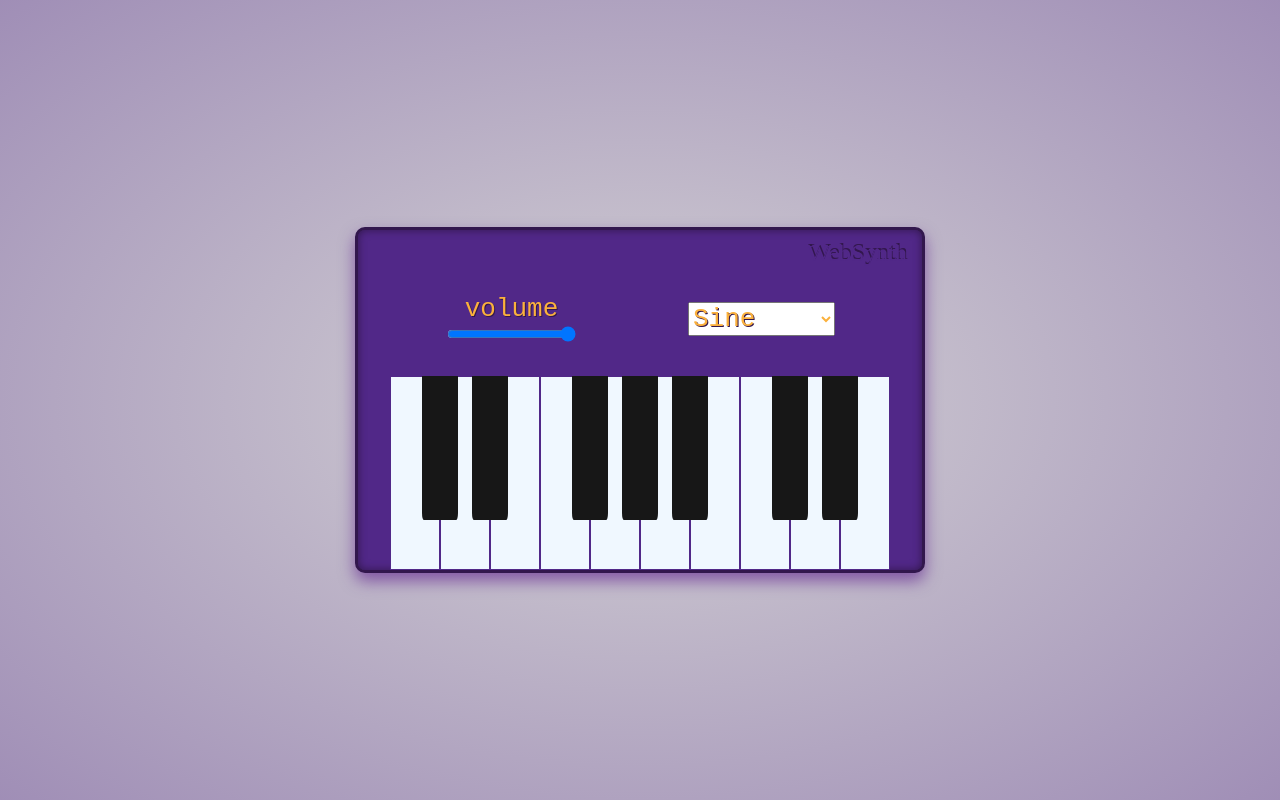
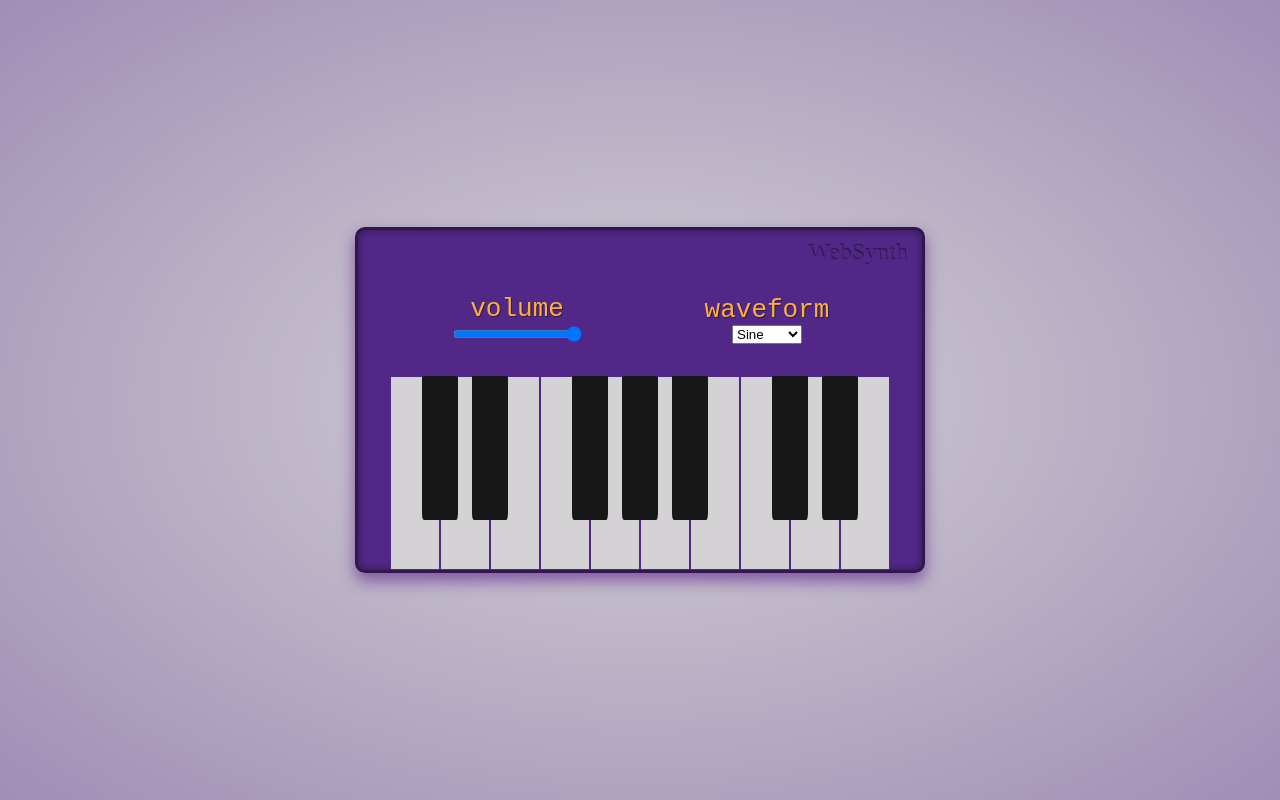
Before and after one commit to jumpbubble/WebSynth, a React (Create React App) app: page / in a window 1280 px wide. Built offline with nearby package versions, Linux system fonts and the light colour scheme.

Commit message:
tweak options styles before work on knobs

```diff
--- a/src/components/Rack.scss
+++ b/src/components/Rack.scss
@@ -40,18 +40,16 @@ $synth-detail-color-secondary: #FBB13C	; // goldenrod
       flex-direction: row;
       display: flex;
 
-      * {
-        font-family: monospace;
-        font-size: 1em;
-        color: $synth-detail-color-secondary;
-        text-shadow: 1px 1px $synth-border-color;
-      }
-
       .knob {
         margin: auto;
         flex-direction: column;
         text-align: center;
         display: flex;
+
+        font-family: monospace;
+        font-size: 1em;
+        color: $synth-detail-color-secondary;
+        text-shadow: 1px 1px $synth-border-color;
       }
 
       .selector {
@@ -70,7 +68,7 @@ $synth-detail-color-secondary: #FBB13C	; // goldenrod
 
 // NOTE: computed styles could cause performance issues eventually,
 
-$piano-white: #f0f8ff; // alice blue
+$piano-white: $site-background-color-gradient; // alice blue
 $piano-black: #171717;
 $piano-active: #7B68EE; // medium slate blue
 
--- a/src/components/Synth.tsx
+++ b/src/components/Synth.tsx
@@ -31,6 +31,8 @@ const Synth = (props: EmitterProps) => {
                                 setVolume(parseInt(e.target.value))
                             }}/>
                         </div>
+                        <div className="knob">
+                            waveform
                             <select className="selector" onChange={e => setWaveform(e.target.value)}>
                                 <option value="sine">Sine</option>
                                 <option value="triangle">Triangle</option>
@@ -40,6 +42,7 @@ const Synth = (props: EmitterProps) => {
                         </div>
                     </div>
                 </div>
+            </div>
             <Controller oscillator={osc1} audioCtx={props.audioCtx} gainController={gain1} maxGain={volume/100}/>
         </>
     );
```
Lines whose indentation alone changed are shown as unchanged.
